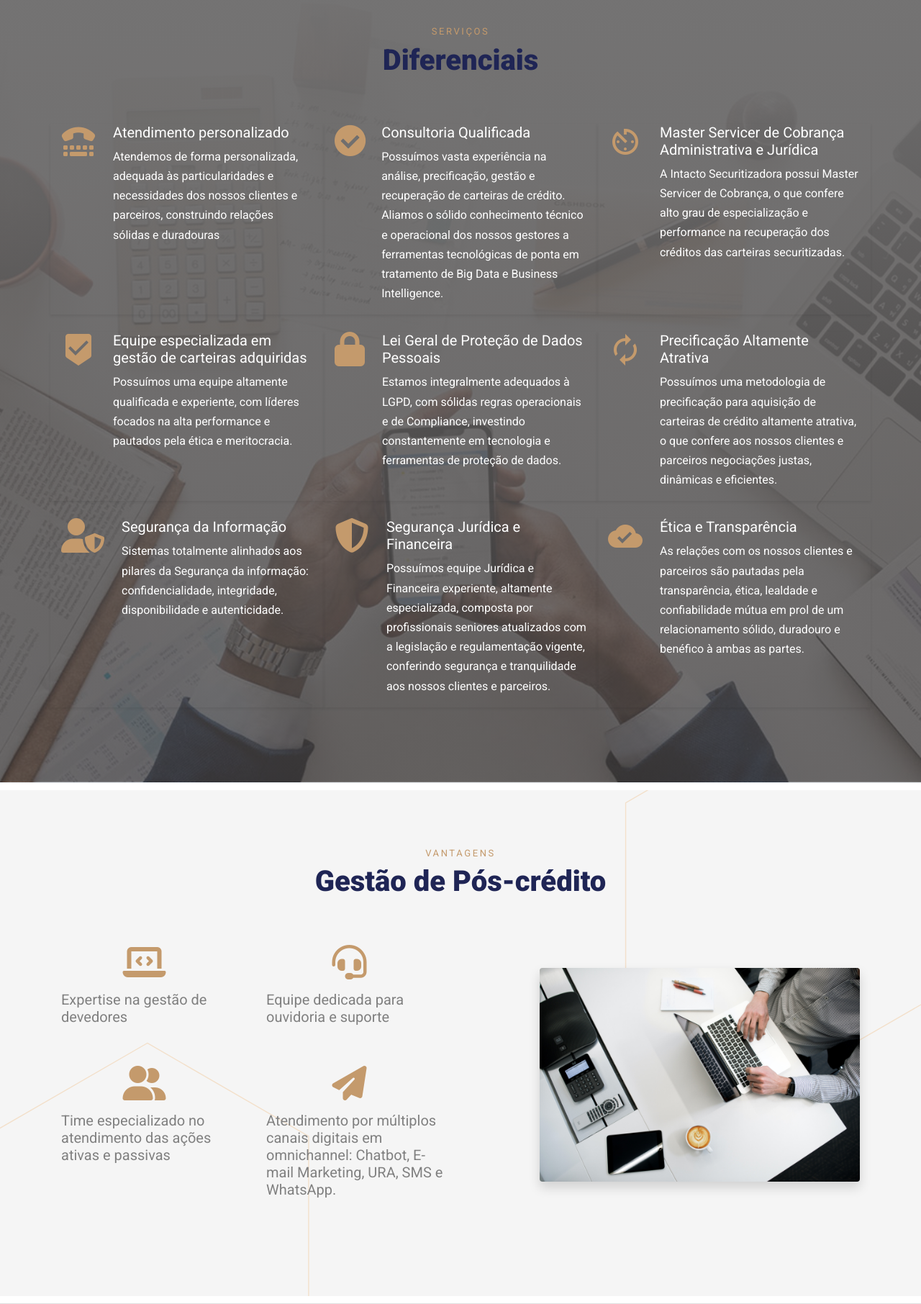
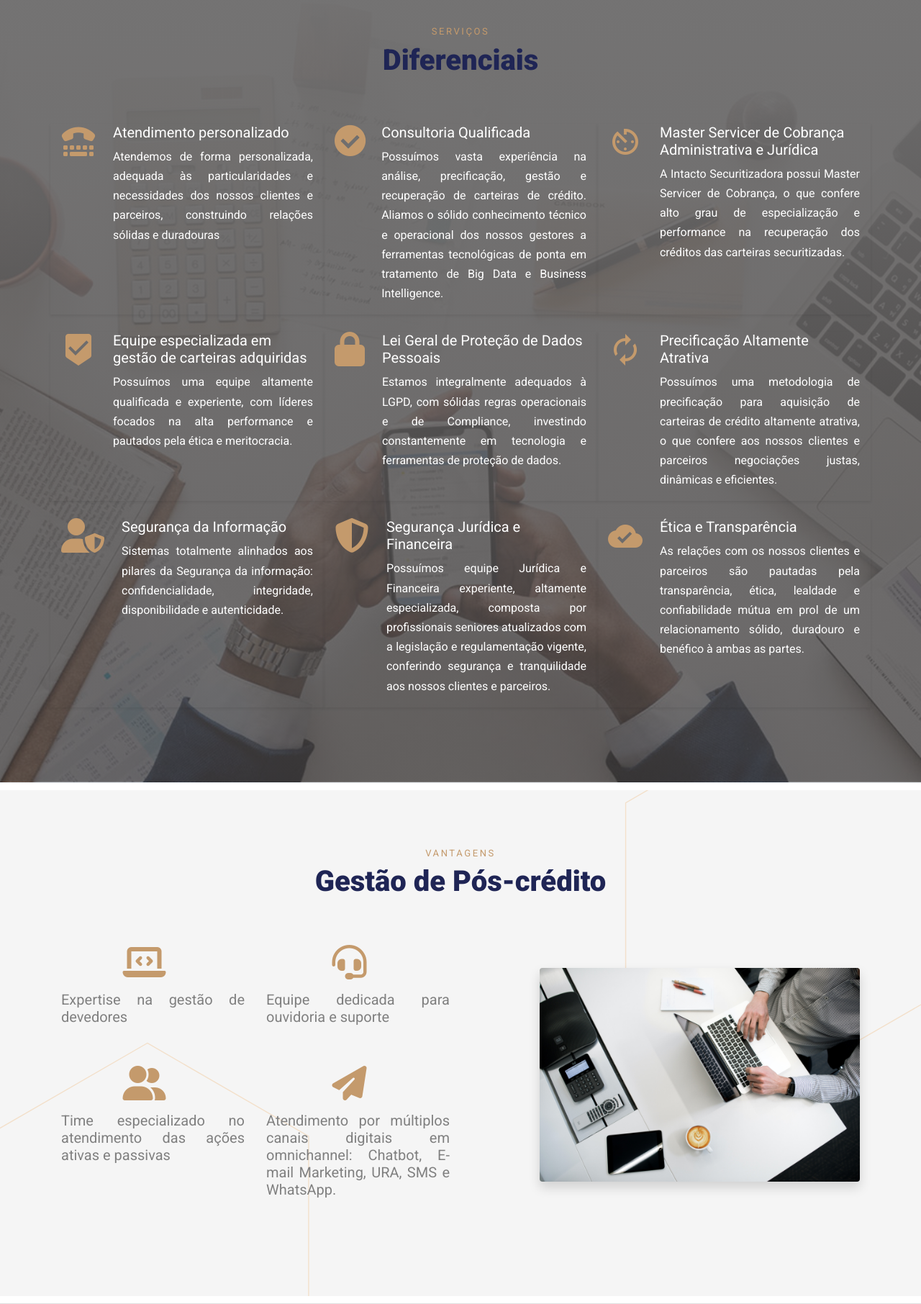
Before and after one commit to juan-engmed/site_circutizadora, a PHP site: page / in a window 1280 px wide. Shown: the part 1360-3172 px from the top of the page at 72% size. Run offline with PHP 8.4, Linux system fonts and the light colour scheme; some libraries are stand-ins or nearby versions; some web fonts are replaced.

Commit message:
correcao text justify

```diff
--- a/css/style.css
+++ b/css/style.css
@@ -1835,3 +1835,11 @@ border-radius: 5px;
 .gold{
   color: #c49a6c;
 }
+
+p{
+  text-align: justify;
+}
+
+.cargo{
+  text-align: center;
+}
--- a/index.html
+++ b/index.html
@@ -232,7 +232,7 @@
               <div class="unit-4-icon mr-4"><span class="color-icon fas fa-lock"></span></div>
               <div>
                 <h3>Lei Geral de Proteção de Dados Pessoais</h3>
-                <p>Estamos integralmente adequados à LGPD, com sólidas regras operacionais e de Compliance, investindo constantemente em tecnologia e ferramentas de proteção de dados.
+                <p class="text-justify">Estamos integralmente adequados à LGPD, com sólidas regras operacionais e de Compliance, investindo constantemente em tecnologia e ferramentas de proteção de dados.
                 </p>
 
               </div>
@@ -313,7 +313,7 @@
                 <div class="unit-4">
                   <div class="unit-4-icon mr-4 mb-3 d-flex justify-content-center"><span class="color-icon fas fa-laptop-code"></span></div>
                   <div>
-                    <h3 >Expertise na gestão de devedores</h3>
+                    <h3 class="text-justify" >Expertise na gestão de devedores</h3>
                   </div>
                 </div>
               </div>
@@ -321,7 +321,7 @@
                 <div class="unit-4">
                   <div class="unit-4-icon mr-4 mb-3 d-flex justify-content-center"><span class="color-icon fas fa-headset"></span></div>
                   <div>
-                    <h3>Equipe dedicada para ouvidoria e suporte</h3>
+                    <h3 class="text-justify">Equipe dedicada para ouvidoria e suporte</h3>
                   </div>
                 </div>
               </div>
@@ -329,7 +329,7 @@
                 <div class="unit-4">
                   <div class="unit-4-icon mr-4 mb-3 d-flex justify-content-center"><span class="color-icon fas fa-user-friends "></span></div>
                   <div>
-                    <h3>Time especializado no atendimento das ações ativas e passivas</h3>
+                    <h3 class='text-justify'>Time especializado no atendimento das ações ativas e passivas</h3>
                   </div>
                 </div>
               </div>
@@ -337,7 +337,7 @@
                 <div class="unit-4">
                   <div class="unit-4-icon mr-4 mb-3 d-flex justify-content-center"><span class="color-icon fas fa-paper-plane"></span></div>
                   <div>
-                    <h3>Atendimento por múltiplos canais digitais em omnichannel: Chatbot, E-mail Marketing, URA, SMS e WhatsApp.</h3>
+                    <h3 class='text-justify'>Atendimento por múltiplos canais digitais em omnichannel: Chatbot, E-mail Marketing, URA, SMS e WhatsApp.</h3>
                   </div>
                 </div>
               </div>
@@ -361,8 +361,8 @@
             <div class="person text-center shadow-sm">
               <img src="images/dir_presidente.jpeg" alt="Image" class="img-thumbnail rounded-circle w-50 mb-5 shadow-lg">
               <h3>Erik Mimura</h3>
-              <p class="position text-muted">Diretor Presidente</p>
-              <p class="mb-4">Executivo com 22 anos de expertise na área bancária, trabalhou nos grandes players do mercado, como Caixa Econômica Federal, Banco do Brasil e Banco Pan.
+              <p class="position text-muted cargo">Diretor Presidente</p>
+              <p class="mb-4 text-justify">Executivo com 22 anos de expertise na área bancária, trabalhou nos grandes players do mercado, como Caixa Econômica Federal, Banco do Brasil e Banco Pan.
                 Graduado em Tecnologia da Informação pela Universidade de Campinas - UNICAMP, duas pós-graduações, sendo uma em Engenharia de Software
                 pela Universidade Católica de Brasília e outra em Finanças e Orçamento Público pela Universidade Gama Filho.</p>
               <!-- <ul class="ul-social-circle">
@@ -377,8 +377,8 @@
             <div class="person text-center shadow-sm">
               <img src="images/dir_ri.jpeg" alt="Marcel Castro" class="img-fluid img-thumbnail rounded-circle w-50 mb-5 shadow-lg">
               <h3>Marcel Castro</h3>
-              <p class="position text-muted gold">Diretor de RI</p>
-              <p class="mb-4">Executivo com 31 anos de expertise na área bancária, trabalhou no Banco do Brasil e foi Diretor Comercial na Ativos S/A Securitizadora de Créditos Financeiros.
+              <p class="position text-muted gold cargo">Diretor de RI</p>
+              <p class="mb-4 text-justify">Executivo com 31 anos de expertise na área bancária, trabalhou no Banco do Brasil e foi Diretor Comercial na Ativos S/A Securitizadora de Créditos Financeiros.
 
                 Graduado em Administração de Empresas com Habilitação em Comércio Exterior pela União Educacional de Brasília – UNEB, MBA em Finanças – USP/FIPECAFI, ACS - AMANA-KEY, formação em Conselheiro de Administração IBGC,
               Análise, Gestão e Acompanhamento de Projetos – IPEA e Especialista em Finanças Internacionais - IBMEC.</p>
```
Also changed, not shown: en.html (+6 -6 lines).
